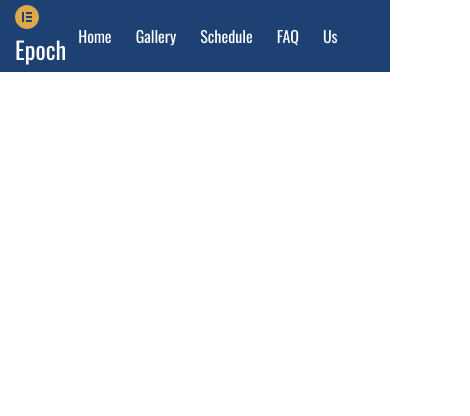
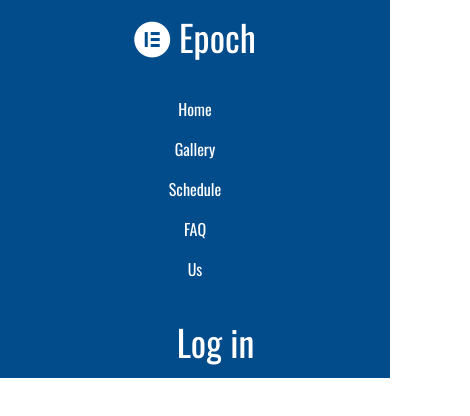
Before and after one commit to rlaeogns/kim-web, a plain HTML site: page index.html in a window 390 px wide. Shown: the whole page, 470 px wide, since content can reach past the window. Drawn offline with nearby package versions, Linux system fonts and the light colour scheme.

Commit message:
main bar reactive

```diff
--- a/index.html
+++ b/index.html
@@ -17,19 +17,19 @@
   <body>
     <nav class="navbar">
       <div class="navbar_logo">
-        <i class="fa-brands fa-elementor"></i>
+        <i class="fa-brands fa-elementor" style="color: white;"></i>
         <a href="index.html">Epoch</a>
       </div>
 
       <ul class="navbar_menu">
-        <li><a href="">Home</a></li>
+        <li><a href="index.html">Home</a></li>
         <li><a href="">Gallery</a></li>
         <li><a href="">Schedule</a></li>
         <li><a href="">FAQ</a></li>
         <li><a href="">Us</a></li>
       </ul>
       <div class="navbar_log">
-        <a href="log.html">Log In</a>
+        <a href="log.html">Log in</a>
       </div>
     </nav>
   </body>
--- a/style.css
+++ b/style.css
@@ -12,26 +12,27 @@ a {
     display: flex;
     justify-content: space-between;
     align-items: center;
-    background-color:#1E4174;
+    background-color:#034c8c;
 }
 
 
 .navbar_logo {
     list-style: none;
-    padding-left: 15px;
+    margin: 10px 10px 10px 10px;
 }
 
 .navbar_logo i {
-    font-size: 24px;
-    color: #DDA94B;
+    font-size: 36px;
+    padding-right: 5px;
+
 }
 
 .navbar_logo a {
-    font-size: 24px;
-    color: white;
+    font-size: 36px;
 }
 
 .navbar_menu {
+    justify-self: center;
     display: flex;
     list-style: none;
     padding-left: 0;
@@ -42,20 +43,53 @@ a {
 }
 
 .navbar_menu li:hover {
-    background-color: #DDA94B;
+    background-color: #049dd9;
     border-radius: 4px;
 }
 
 .navbar_log {
+    display: flex;
     list-style: none;
-    display: flex;
+    padding-left: 0;
 }
 
 .navbar_log a {
-    padding: 8px 50px;
+    font-size: 36px;
+    margin: 10px 10px 10px 10px;
+    padding-left: 41px;
 }
 
 .navbar_log a:hover {
-    background-color: #DDA94B;
+    background-color: #049dd9;
     border-radius: 4px;
 }
+
+@media screen and (max-width: 650px) {
+    .navbar {
+        flex-direction: column;
+        align-items: center;
+    }
+
+    .navbar_menu {
+        flex-direction: column;
+        align-items: center;
+        width: 100%;
+    }
+
+    .navbar_menu li {
+        width: 100%;
+        text-align: center;
+    }
+
+    .navbar_log {
+        flex-direction: column;
+        align-items: center;
+        width: 100%;
+    }
+
+    .navbar_log a {
+        width: 100%;
+        text-align: center;
+    }
+
+}
```
